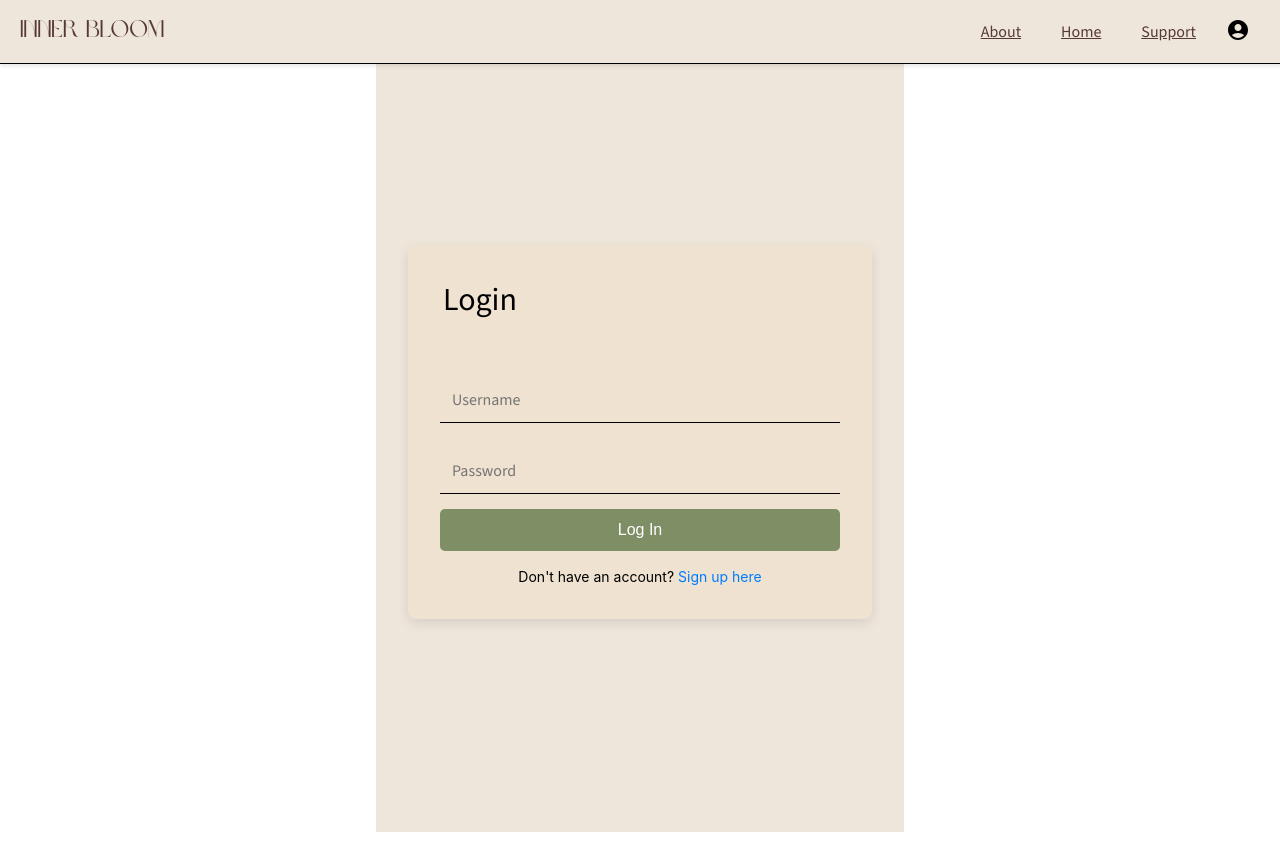
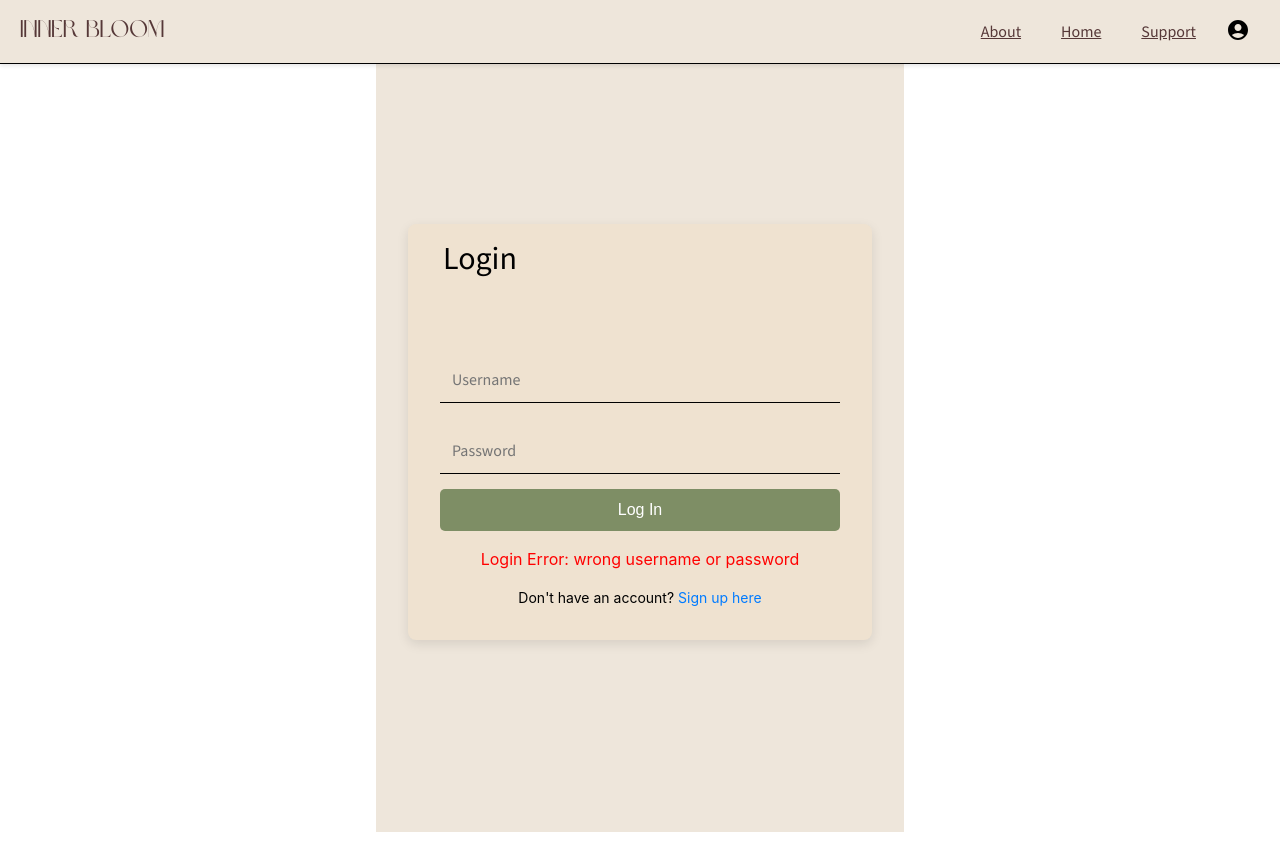
Before and after one commit to Inner-Bloom/InnerBloom, a React (Vite) app in the folder packages/react-frontend/: page /login in a window 1280 px wide. Both pictures are taken after a click on the button "Log In". Built offline with nearby package versions, Linux system fonts and the light colour scheme; no server answers.

Commit message:
signup/login error message

```diff
--- a/packages/react-frontend/src/App.jsx
+++ b/packages/react-frontend/src/App.jsx
@@ -26,6 +26,7 @@ function App() {
     const INVALID_TOKEN = "INVALID_TOKEN";
     const [token, setToken] = useState(INVALID_TOKEN);
     const [message, setMessage] = useState("");
+    const [signupError, setSignupError] = useState("");
     const [isError, setIsError] = useState(false);
 
     //const [userCreds, setUserCreds] = useState(null);
@@ -105,13 +106,13 @@ function App() {
                 } else {
                     setIsError(true);
                     setMessage(
-                        `Login Error wrong username or password`
+                        `Login Error: wrong username or password`
                     );
                 }
             })
             .catch((error) => {
                 setIsError(true);
-                setMessage(`Login Error wrong username or password`);
+                setMessage(`Login Error: wrong username or password`);
             });
 
         return promise;
@@ -129,21 +130,20 @@ function App() {
                 if (response.status === 201) {
                     response.json().then((payload) => setToken(payload.token));
                     setIsError(false);
-                    setMessage(
+                    setSignupError(
                         `Signup successful for user: ${creds.username}`
                     );
                     window.location.href = "/login";
                 } else {
                     setIsError(true);
-
-                    setMessage(
+                    setSignupError(
                         `Signup Error: username already exists.`
                     );
                 }
             })
             .catch((error) => {
                 setIsError(true);
-                setMessage(`Signup Error: ${error}`);
+                setSignupError(`Signup Error: ${error}`);
             });
 
         return promise;
@@ -207,7 +207,8 @@ function App() {
                         element={
                             <Login
                                 handleSubmit={loginUser}
-                                message={message}
+                                errorMessage={message}
+                                error={isError}
                             />
                         }
                     />
@@ -217,6 +218,8 @@ function App() {
                             <Login
                                 handleSubmit={signupUser}
                                 buttonLabel="Sign Up"
+                                errorMessage={signupError}
+                                error={isError}
                             />
                         }
                     />
--- a/packages/react-frontend/src/login.jsx
+++ b/packages/react-frontend/src/login.jsx
@@ -1,4 +1,4 @@
-import React, { useState } from "react";
+import React, { useState, useEffect } from "react";
 import { Link } from "react-router-dom";
 import "./login.css";
 
@@ -7,6 +7,7 @@ function Login(props) {
         username: "",
         pwd: ""
     });
+
 
     return (
         <div className="login-container">
@@ -39,6 +40,11 @@ function Login(props) {
                     onClick={submitForm}
                 />
 
+                {props.errorMessage && (
+                    <p style={{ color: props.error ? "red" : "green" }}>{props.errorMessage}</p>
+                )}
+
+
                 {props.buttonLabel !== "Sign Up" && (
                     <div className="signup-link">
                         Don't have an account?{" "}
```
